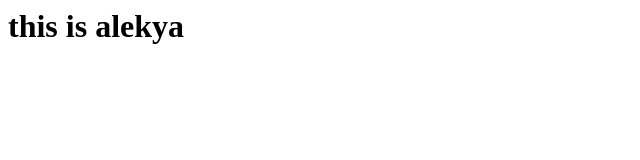
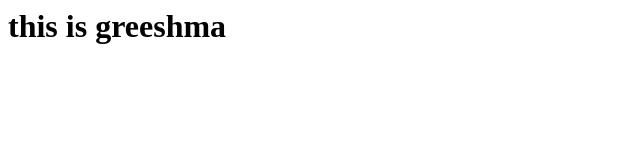
Before and after one commit to alekyagreeshu-boop/simple-cicd-demo, a plain HTML site: page index.html in a window 1280 px wide. Shown: the whole page, without its empty margins (0-640 px from the left). Drawn offline with Linux system fonts and the light colour scheme.

Commit message:
Update index.html

```diff
--- a/index.html
+++ b/index.html
@@ -1,5 +1,5 @@
 <html>
 <body>
-<h1>this is alekya</h1>
+<h1>this is greeshma</h1>
 </body>
 </html>
```
